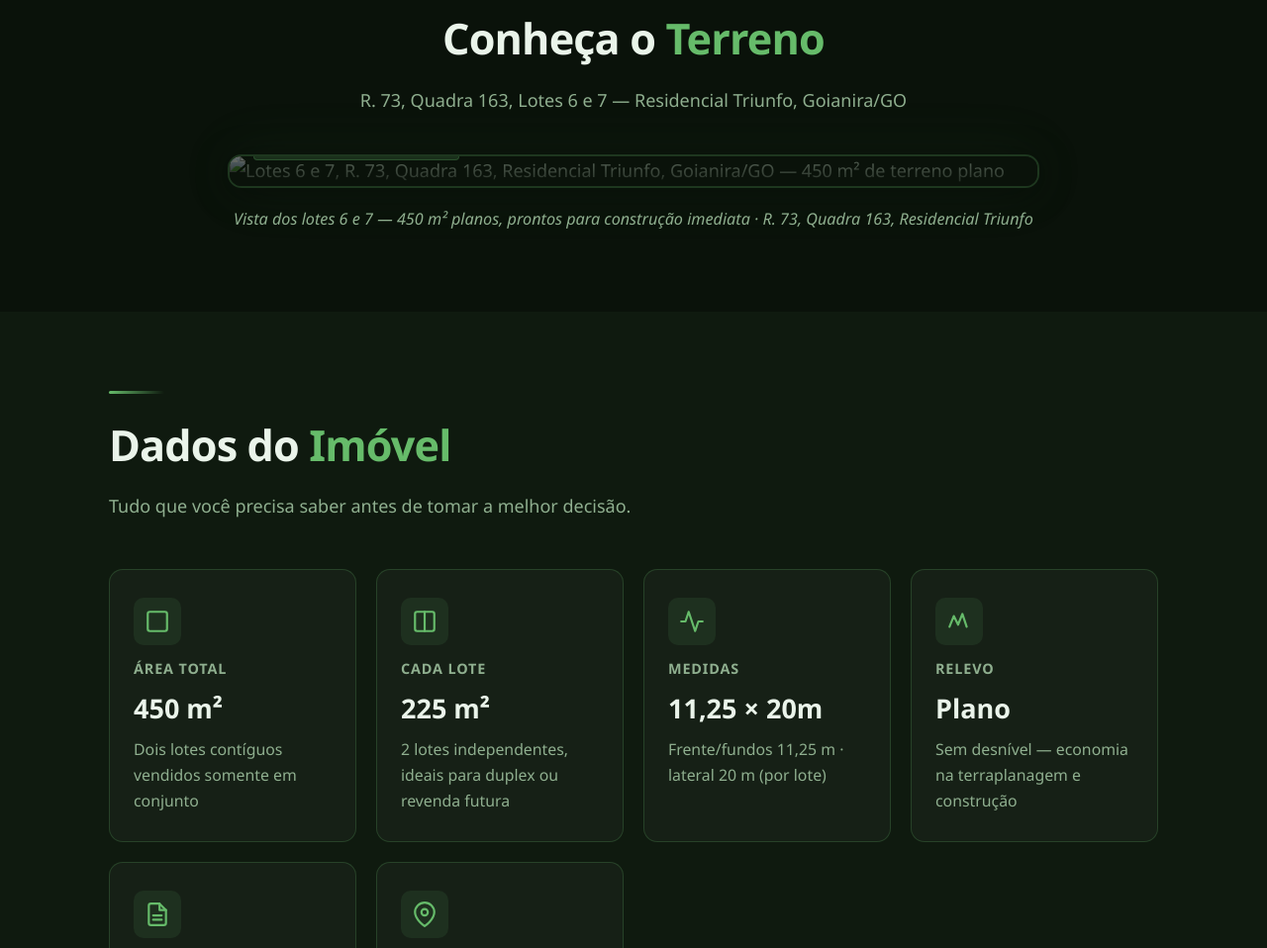
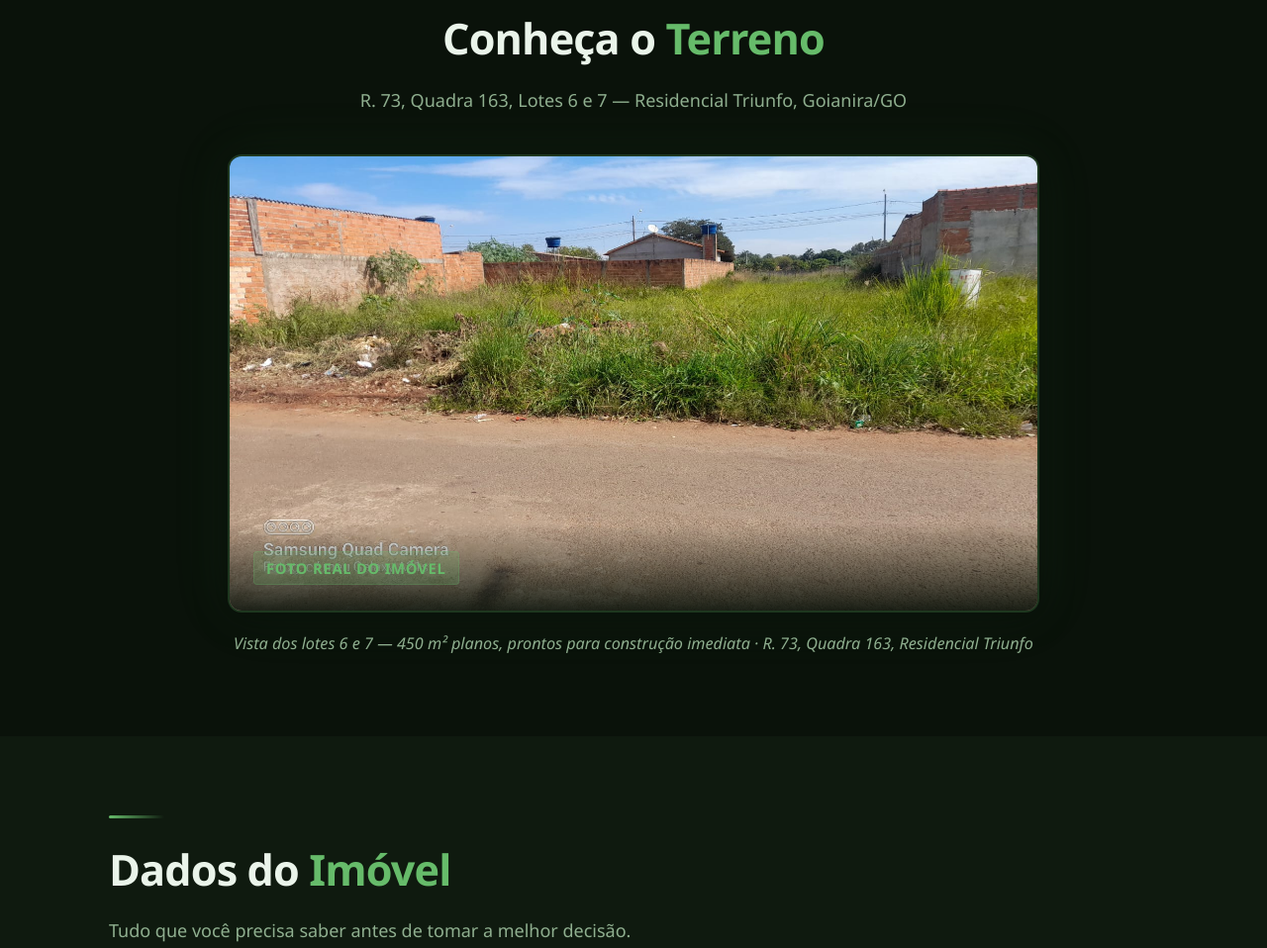
Before and after one commit to SamuelInocencio/Terrenos-Triunfo, a plain HTML site: page index.html in a window 1280 px wide. Shown: the part 1210-2168 px from the top of the page at 99% size. Drawn offline with Linux system fonts and the light colour scheme.

Commit message:
update local picture

```diff
--- a/index.html
+++ b/index.html
@@ -893,7 +893,7 @@
       </div>
 
       <div class="photo-wrap fade-in">
-        <img src="LoteTriunfo.jpeg" alt="Lotes 6 e 7, R. 73, Quadra 163, Residencial Triunfo, Goianira/GO — 450 m² de terreno plano" />
+        <img src="/assets/Lote-Triunfo.jpeg" alt="Lotes 6 e 7, R. 73, Quadra 163, Residencial Triunfo, Goianira/GO — 450 m² de terreno plano" />
         <div class="photo-overlay">
           <span>Foto Real do Imóvel</span>
         </div>
```
Also changed, not shown: assets/Lote-Triunfo.jpeg (added).
